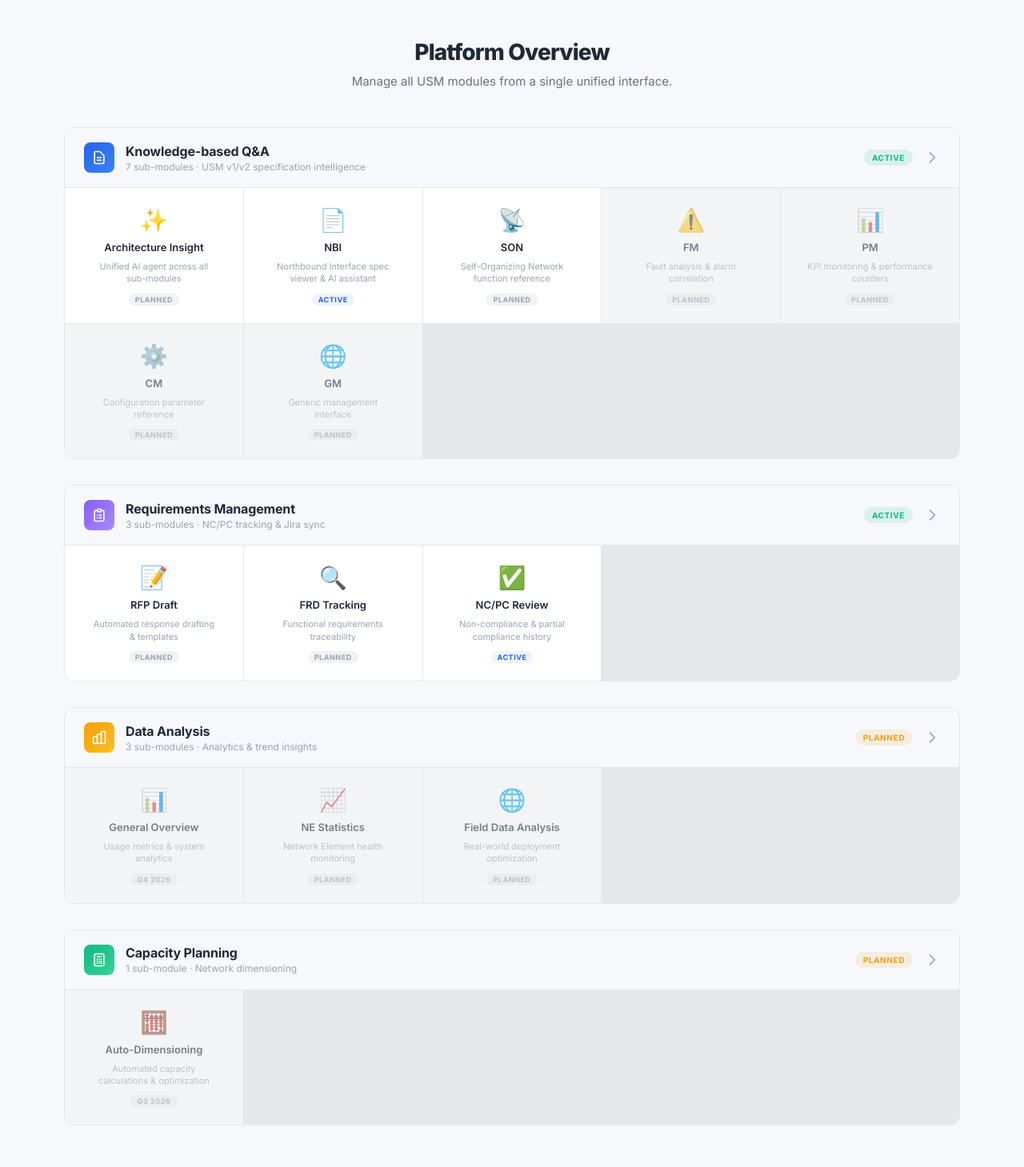
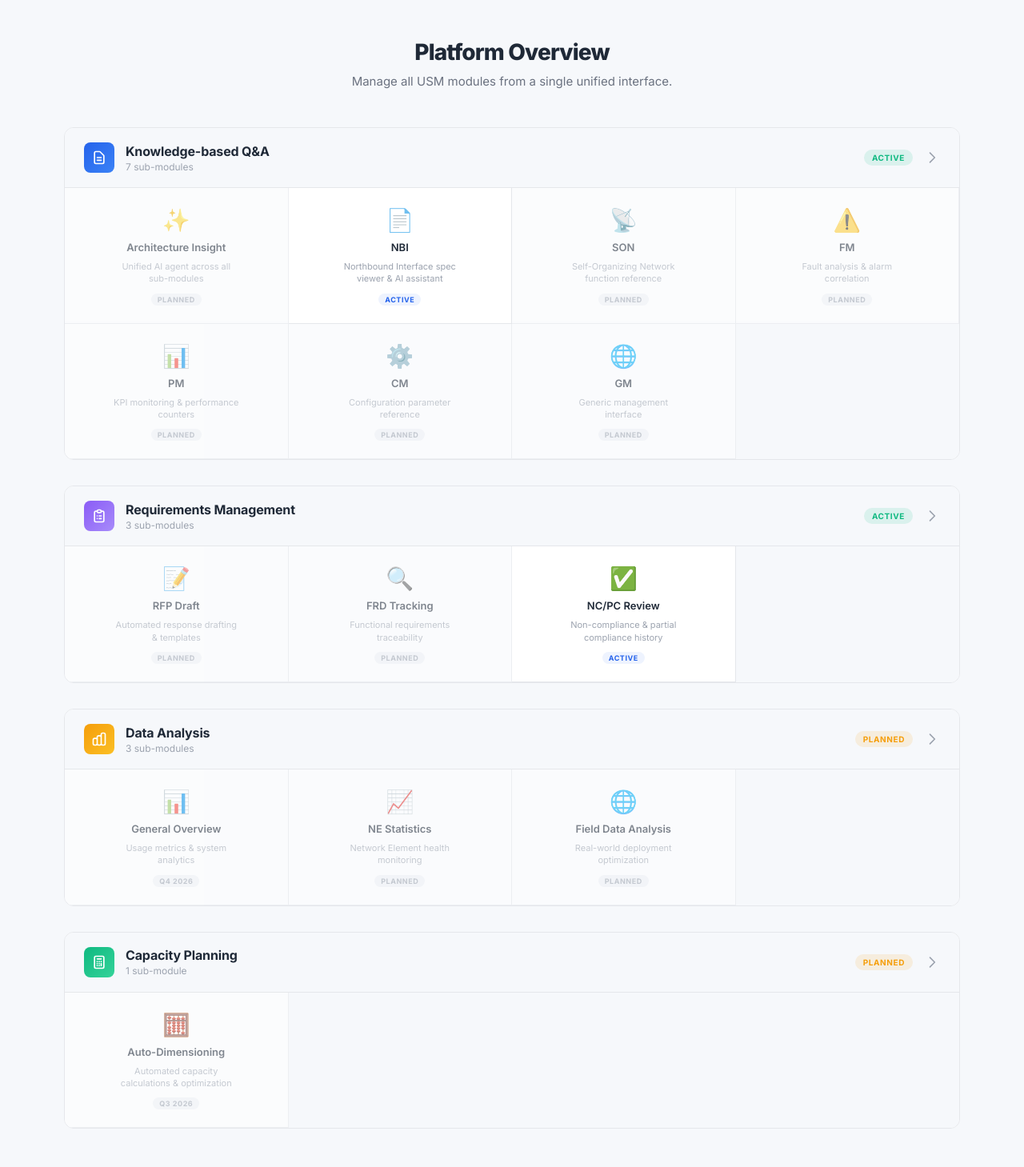
Before and after one commit to user4816/usm-architecture-platform, a Python web app: template templates/index.html in a window 1280 px wide. Shown: the part 108-1567 px from the top of the page at 80% size. Run offline with Jinja, Linux system fonts and the light colour scheme; the template is opened without the code that fills it, so the values that code supplies are empty; some libraries are stand-ins or nearby versions.

Commit message:
UI 업데이트

```diff
--- a/static/css/style.css
+++ b/static/css/style.css
@@ -939,6 +939,8 @@ body {
     font-weight: 600;
     font-size: 13px;
     color: var(--s-text-primary);
+    word-break: keep-all;
+    overflow-wrap: break-word;
 }
 
 .s-chat-suggestion .action-desc {
@@ -946,6 +948,8 @@ body {
     color: var(--s-text-muted);
     font-weight: 400;
     line-height: 1.4;
+    word-break: keep-all;
+    overflow-wrap: break-word;
 }
 
 /* Message bubbles */
@@ -2019,9 +2023,9 @@ body {
 /* ── Feature Tile Grid ───────────────────────────────────── */
 .s-dash-tiles {
     display: grid;
-    grid-template-columns: repeat(auto-fill, minmax(195px, 1fr));
-    gap: 1px;
-    background: var(--s-border);
+    grid-template-columns: repeat(4, 1fr);
+    gap: 0;
+    background: var(--s-bg-primary);
 }
 
 .s-dash-tile {
@@ -2036,6 +2040,8 @@ body {
     transition: all 0.2s ease;
     text-decoration: none;
     position: relative;
+    border-right: 1px solid var(--s-border);
+    border-bottom: 1px solid var(--s-border);
 }
 
 .s-dash-tile--active {
--- a/templates/index.html
+++ b/templates/index.html
@@ -157,8 +157,7 @@
                         </div>
                         <div class="s-dash-section-info">
                             <div class="s-dash-section-title">Knowledge-based Q&A</div>
-                            <div class="s-dash-section-meta">7 sub-modules &#183; USM v1/v2 specification intelligence
-                            </div>
+                            <div class="s-dash-section-meta">7 sub-modules</div>
                         </div>
                         <span class="s-dash-section-badge s-dash-section-badge--active">Active</span>
                         <svg class="s-dash-section-arrow" fill="none" stroke="currentColor" viewBox="0 0 24 24">
@@ -166,7 +165,7 @@
                         </svg>
                     </div>
                     <div class="s-dash-tiles">
-                        <div class="s-dash-tile s-dash-tile--active" onclick="navigateToSubTab('nbi','unified-tab')">
+                        <div class="s-dash-tile s-dash-tile--planned">
                             <div class="s-dash-tile-emoji">&#x2728;</div>
                             <div class="s-dash-tile-name">Architecture Insight</div>
                             <div class="s-dash-tile-desc">Unified AI agent across all sub-modules</div>
@@ -178,7 +177,7 @@
                             <div class="s-dash-tile-desc">Northbound Interface spec viewer &amp; AI assistant</div>
                             <span class="s-dash-tile-status s-dash-tile-status--active">Active</span>
                         </div>
-                        <div class="s-dash-tile s-dash-tile--active" onclick="navigateToSubTab('nbi','son-tab')">
+                        <div class="s-dash-tile s-dash-tile--planned">
                             <div class="s-dash-tile-emoji">&#x1F4E1;</div>
                             <div class="s-dash-tile-name">SON</div>
                             <div class="s-dash-tile-desc">Self-Organizing Network function reference</div>
@@ -222,7 +221,7 @@
                         </div>
                         <div class="s-dash-section-info">
                             <div class="s-dash-section-title">Requirements Management</div>
-                            <div class="s-dash-section-meta">3 sub-modules &#183; NC/PC tracking &amp; Jira sync</div>
+                            <div class="s-dash-section-meta">3 sub-modules</div>
                         </div>
                         <span class="s-dash-section-badge s-dash-section-badge--active">Active</span>
                         <svg class="s-dash-section-arrow" fill="none" stroke="currentColor" viewBox="0 0 24 24">
@@ -230,13 +229,13 @@
                         </svg>
                     </div>
                     <div class="s-dash-tiles">
-                        <div class="s-dash-tile s-dash-tile--active" onclick="navigateToSubTab('rfp','draft-tab')">
+                        <div class="s-dash-tile s-dash-tile--planned">
                             <div class="s-dash-tile-emoji">&#x1F4DD;</div>
                             <div class="s-dash-tile-name">RFP Draft</div>
                             <div class="s-dash-tile-desc">Automated response drafting &amp; templates</div>
                             <span class="s-dash-tile-status s-dash-tile-status--planned">Planned</span>
                         </div>
-                        <div class="s-dash-tile s-dash-tile--active" onclick="navigateToSubTab('rfp','frd-tab')">
+                        <div class="s-dash-tile s-dash-tile--planned">
                             <div class="s-dash-tile-emoji">&#x1F50D;</div>
                             <div class="s-dash-tile-name">FRD Tracking</div>
                             <div class="s-dash-tile-desc">Functional requirements traceability</div>
@@ -262,7 +261,7 @@
                         </div>
                         <div class="s-dash-section-info">
                             <div class="s-dash-section-title">Data Analysis</div>
-                            <div class="s-dash-section-meta">3 sub-modules &#183; Analytics &amp; trend insights</div>
+                            <div class="s-dash-section-meta">3 sub-modules</div>
                         </div>
                         <span class="s-dash-section-badge s-dash-section-badge--planned">Planned</span>
                         <svg class="s-dash-section-arrow" fill="none" stroke="currentColor" viewBox="0 0 24 24">
@@ -302,7 +301,7 @@
                         </div>
                         <div class="s-dash-section-info">
                             <div class="s-dash-section-title">Capacity Planning</div>
-                            <div class="s-dash-section-meta">1 sub-module &#183; Network dimensioning</div>
+                            <div class="s-dash-section-meta">1 sub-module</div>
                         </div>
                         <span class="s-dash-section-badge s-dash-section-badge--planned">Planned</span>
                         <svg class="s-dash-section-arrow" fill="none" stroke="currentColor" viewBox="0 0 24 24">
@@ -471,19 +470,19 @@
                                     <div class="s-chat-suggestions">
                                         <button class="s-chat-suggestion" onclick="chatSuggest(this)"
                                             data-query="Summarize USMv1 26A Verizon changes">
-                                            <span class="action-icon">?뱥</span>
+                                            <span class="action-icon">&#x1F4CB;</span>
                                             <span class="action-title">Summarize changes</span>
                                             <span class="action-desc">Compare version differences for a package</span>
                                         </button>
                                         <button class="s-chat-suggestion" onclick="chatSuggest(this)"
                                             data-query="Show USMv1 26B Verizon CM REST API specs">
-                                            <span class="action-icon">?뵕</span>
+                                            <span class="action-icon">&#x1F50C;</span>
                                             <span class="action-title">REST API Specification</span>
                                             <span class="action-desc">View detailed API endpoints and parameters</span>
                                         </button>
                                         <button class="s-chat-suggestion" onclick="chatSuggest(this)"
                                             data-query="USMv1 26A Verizon and 26B Verizon differences">
-                                            <span class="action-icon">?뽳툘</span>
+                                            <span class="action-icon">&#x2696;&#xFE0F;</span>
                                             <span class="action-title">Compare packages</span>
                                             <span class="action-desc">Diff two package versions side by side</span>
                                         </button>
```
Also changed, not shown: chroma_data/chroma.sqlite3.
